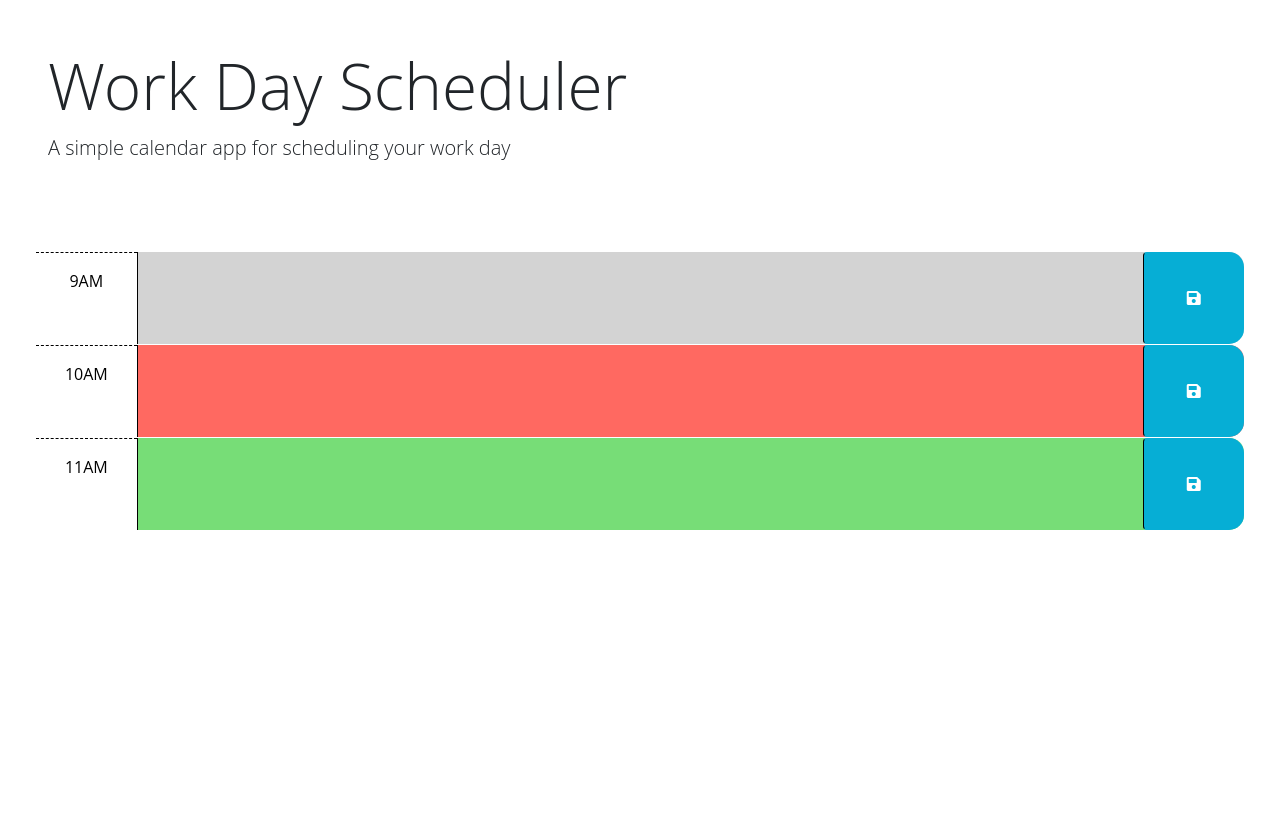
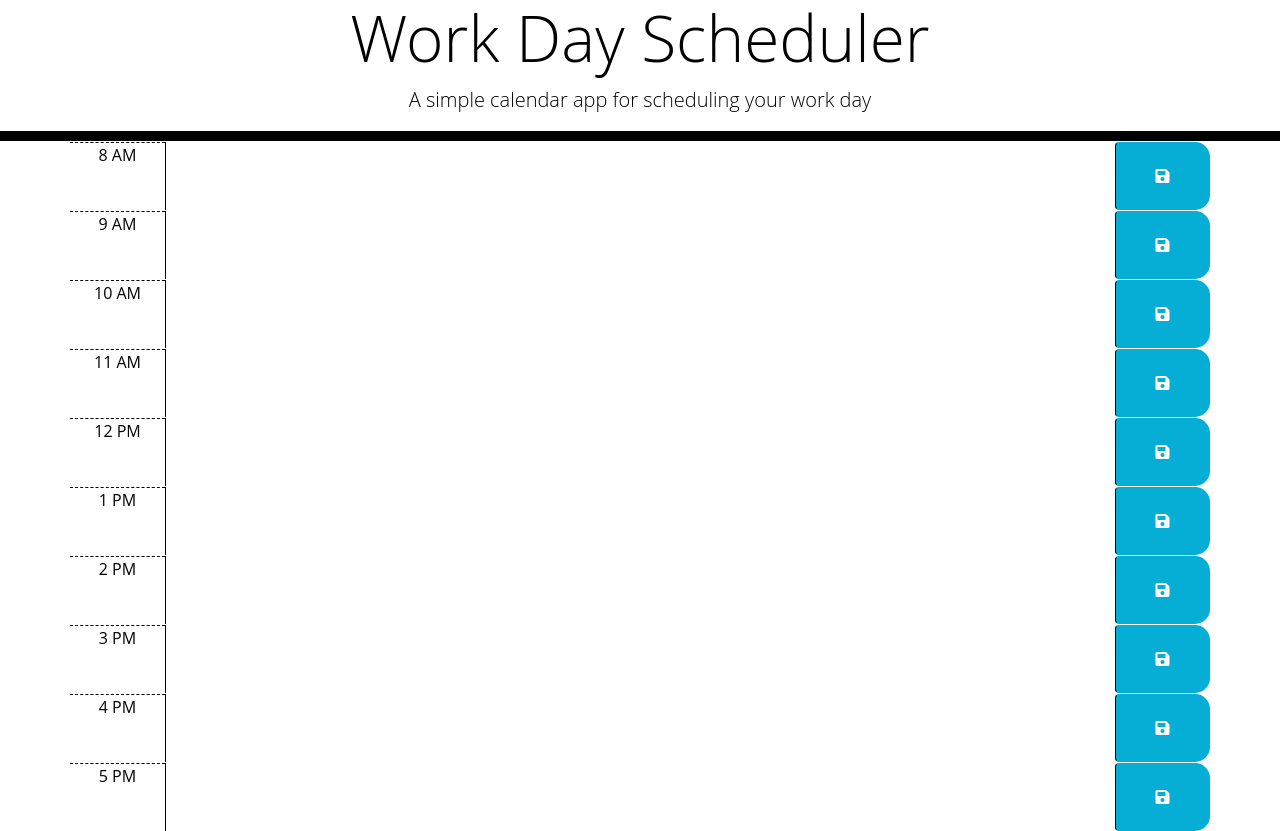
Before and after one commit to MFMcNolt/word-day-scheduler, a plain HTML site: page index.html in a window 1280 px wide. Before the commit the page ends 800 px from the top, so only its background shows below. Drawn offline with nearby package versions, Linux system fonts and the light colour scheme.

Commit message:
started to build html

```diff
--- a/assets/css/style.css
+++ b/assets/css/style.css
@@ -12,11 +12,22 @@ textarea {
   padding: 10px;
 }
 
+/*added new element styling*/
+
+.jumbotron {
+  text-align: center;
+  background-color: transparent;
+  color: black;
+  border-radius: 0;
+  border-bottom: 10px solid black;
+}
+
 .description {
   white-space: pre-wrap;
 }
 
 .time-block {
+  text-align: center;
   border-radius: 15px;
 }
 
--- a/index.html
+++ b/index.html
@@ -1,79 +1,128 @@
 <!DOCTYPE html>
 <html lang="en">
+
 <head>
   <meta charset="UTF-8" />
   <meta name="viewport" content="width=device-width, initial-scale=1.0" />
   <meta http-equiv="X-UA-Compatible" content="ie=edge" />
-    <link
-      href="https://cdn.jsdelivr.net/npm/bootstrap@5.1.3/dist/css/bootstrap.min.css"
-      rel="stylesheet"
-      integrity="sha384-1BmE4kWBq78iYhFldvKuhfTAU6auU8tT94WrHftjDbrCEXSU1oBoqyl2QvZ6jIW3"
-      crossorigin="anonymous"
-    />
-    <link
-      rel="stylesheet"
-      href="https://use.fontawesome.com/releases/v5.8.1/css/all.css"
-      integrity="sha384-50oBUHEmvpQ+1lW4y57PTFmhCaXp0ML5d60M1M7uH2+nqUivzIebhndOJK28anvf"
-      crossorigin="anonymous"
-    />
-    <link
-      href="https://fonts.googleapis.com/css2?family=Fira+Sans:wght@400;700&display=swap"
-      rel="stylesheet"
-    />
+  <link href="https://cdn.jsdelivr.net/npm/bootstrap@5.1.3/dist/css/bootstrap.min.css" rel="stylesheet"
+    integrity="sha384-1BmE4kWBq78iYhFldvKuhfTAU6auU8tT94WrHftjDbrCEXSU1oBoqyl2QvZ6jIW3" crossorigin="anonymous" />
+  <link rel="stylesheet" href="https://use.fontawesome.com/releases/v5.8.1/css/all.css"
+    integrity="sha384-50oBUHEmvpQ+1lW4y57PTFmhCaXp0ML5d60M1M7uH2+nqUivzIebhndOJK28anvf" crossorigin="anonymous" />
+  <link href="https://fonts.googleapis.com/css2?family=Fira+Sans:wght@400;700&display=swap" rel="stylesheet" />
   <link rel="stylesheet" href="assets/css/style.css" />
   <title>Work Day Scheduler</title>
 </head>
 
 <body>
-    <header class="p-5 mb-4">
+  <!-- Header -->
+  <header class="jumbotron">
     <h1 class="display-3">Work Day Scheduler</h1>
     <p class="lead">A simple calendar app for scheduling your work day</p>
     <p id="currentDay" class="lead"></p>
   </header>
-    <div class="container-fluid px-5">
-      <!-- Use class for "past", "present", and "future" to apply styles to the
-        time-block divs accordingly. The javascript will need to do this by
-        adding/removing these classes on each div by comparing the hour in the
-        id to the current hour. The html provided below is meant to be an example
-        demonstrating how the css provided can be leveraged to create the
-        desired layout and colors. The html below should be removed or updated
-        in the finished product. Remember to delete this comment once the
-        code is implemented.
-        -->
 
-      <!-- Example of a past time block. The "past" class adds a gray background color. -->
-      <div id="hour-9" class="row time-block past">
-        <div class="col-2 col-md-1 hour text-center py-3">9AM</div>
-        <textarea class="col-8 col-md-10 description" rows="3"> </textarea>
-        <button class="btn saveBtn col-2 col-md-1" aria-label="save">
-          <i class="fas fa-save" aria-hidden="true"></i>
-        </button>
+  <div class="container">
+
+    <!-- Created Timeblocks -->
+
+    <div id="hour8" class="row time-block">
+      <div class="col-md-1 hour">
+        8 AM
+      </div>
+      <textarea class="col-md-10 description">
+              </textarea>
+      <button class="btn saveBtn col-md-1"><i class="fas fa-save"></i></button>
     </div>
 
-      <!-- Example of a present time block. The "present" class adds a red background color. -->
-      <div id="hour-10" class="row time-block present">
-        <div class="col-2 col-md-1 hour text-center py-3">10AM</div>
-        <textarea class="col-8 col-md-10 description" rows="3"> </textarea>
-        <button class="btn saveBtn col-2 col-md-1" aria-label="save">
-          <i class="fas fa-save" aria-hidden="true"></i>
-        </button>
+    <div id="hour9" class="row time-block">
+      <div class="col-md-1 hour">
+        9 AM
+      </div>
+      <textarea class="col-md-10 description">
+              </textarea>
+      <button class="btn saveBtn col-md-1"><i class="fas fa-save"></i></button>
     </div>
 
-      <!-- Example of a future time block. The "future" class adds a green background color. -->
-      <div id="hour-11" class="row time-block future">
-        <div class="col-2 col-md-1 hour text-center py-3">11AM</div>
-        <textarea class="col-8 col-md-10 description" rows="3"> </textarea>
-        <button class="btn saveBtn col-2 col-md-1" aria-label="save">
-          <i class="fas fa-save" aria-hidden="true"></i>
-        </button>
+    <div id="hour10" class="row time-block">
+      <div class="col-md-1 hour">
+        10 AM
       </div>
+      <textarea class="col-md-10 description">
+              </textarea>
+      <button class="btn saveBtn col-md-1"><i class="fas fa-save"></i></button>
+    </div>
+
+    <div id="hour10=1" class="row time-block">
+      <div class="col-md-1 hour">
+        11 AM
+      </div>
+      <textarea class="col-md-10 description">
+              </textarea>
+      <button class="btn saveBtn col-md-1"><i class="fas fa-save"></i></button>
+    </div>
+
+    <div id="hour12" class="row time-block">
+      <div class="col-md-1 hour">
+        12 PM
+      </div>
+      <textarea class="col-md-10 description">
+              </textarea>
+      <button class="btn saveBtn col-md-1"><i class="fas fa-save"></i></button>
+    </div>
+
+    <div id="hour13" class="row time-block">
+      <div class="col-md-1 hour">
+        1 PM
+      </div>
+      <textarea class="col-md-10 description">
+              </textarea>
+      <button class="btn saveBtn col-md-1"><i class="fas fa-save"></i></button>
+    </div>
+
+    <div id="hour14" class="row time-block">
+      <div class="col-md-1 hour">
+        2 PM
+      </div>
+      <textarea class="col-md-10 description">
+              </textarea>
+      <button class="btn saveBtn col-md-1"><i class="fas fa-save"></i></button>
+    </div>
+
+    <div id="hour15" class="row time-block">
+      <div class="col-md-1 hour">
+        3 PM
+      </div>
+      <textarea class="col-md-10 description">
+              </textarea>
+      <button class="btn saveBtn col-md-1"><i class="fas fa-save"></i></button>
+    </div>
+
+    <div id="hour16" class="row time-block">
+      <div class="col-md-1 hour">
+        4 PM
+      </div>
+      <textarea class="col-md-10 description">
+              </textarea>
+      <button class="btn saveBtn col-md-1"><i class="fas fa-save"></i></button>
+    </div>
+
+    <div id="hour17" class="row time-block">
+      <div class="col-md-1 hour">
+        5 PM
+      </div>
+      <textarea class="col-md-10 description">
+              </textarea>
+      <button class="btn saveBtn col-md-1"><i class="fas fa-save"></i></button>
+    </div>
+
   </div>
 
   <script src="https://cdnjs.cloudflare.com/ajax/libs/jquery/3.2.1/jquery.min.js"></script>
   <script src="https://cdn.jsdelivr.net/npm/dayjs@1.11.3/dayjs.min.js"
-    integrity="sha256-iu/zLUB+QgISXBLCW/mcDi/rnf4m4uEDO0wauy76x7U="
-    crossorigin="anonymous"></script>
+    integrity="sha256-iu/zLUB+QgISXBLCW/mcDi/rnf4m4uEDO0wauy76x7U=" crossorigin="anonymous"></script>
 
   <script src="assets/js/script.js"></script>
 </body>
+
 </html>
```
Lines whose indentation alone changed are shown as unchanged.
